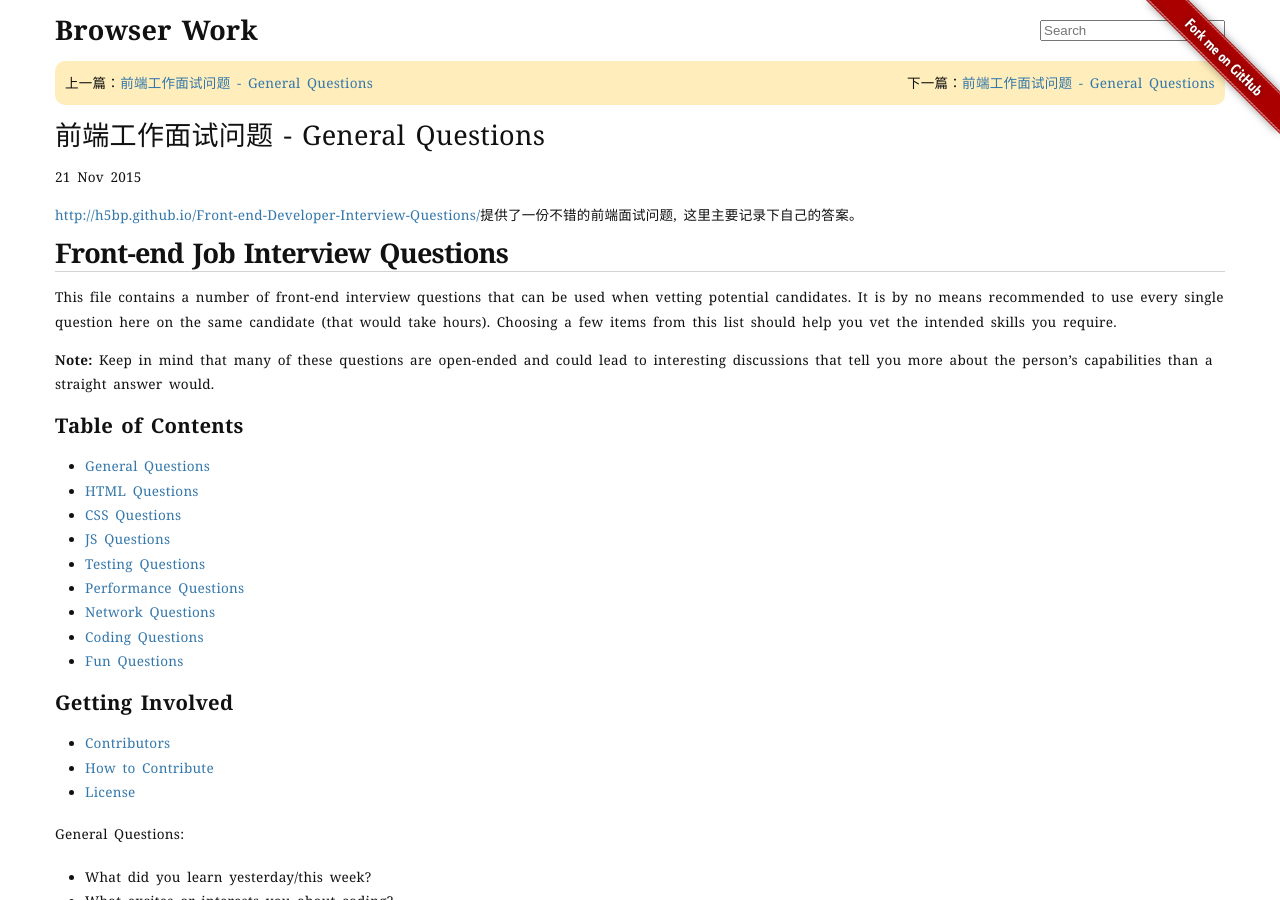
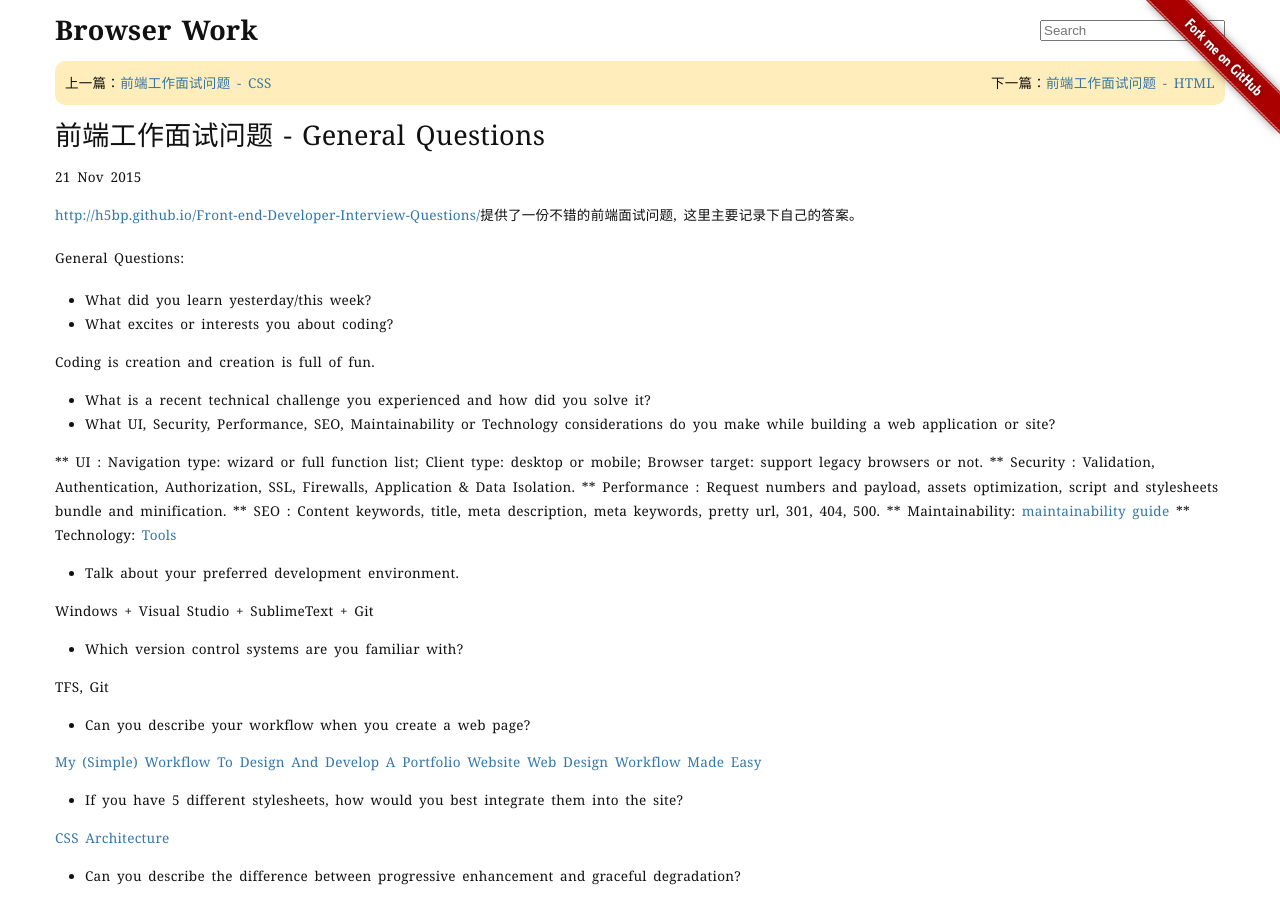
Before and after one commit to aaronz/aaronz.github.com, a Jekyll site: the page built from _posts/2015-11-21-front-end-developer-interview-questions-general.markdown, in a window 1280 px wide and 900 px high. Built offline with Jekyll 4.4.1, drawn with Linux system fonts in a browser that asks for light colours; Markdown is read by kramdown in place of the engine named in the settings; comment, search, counter and statistics services are not loaded.

Commit message:
Refine the post title.

```diff
--- a/_posts/2015-11-21-front-end-developer-interview-questions-css.markdown
+++ b/_posts/2015-11-21-front-end-developer-interview-questions-css.markdown
@@ -1,6 +1,6 @@
 ---
 layout: post
-title:  "前端工作面试问题 - General Questions"
+title:  "前端工作面试问题 - CSS"
 date:   2015-11-21 00:00:00
 categories: Interview
 ---
--- a/_posts/2015-11-21-front-end-developer-interview-questions-general.markdown
+++ b/_posts/2015-11-21-front-end-developer-interview-questions-general.markdown
@@ -9,29 +9,6 @@
 
 <!--more-->
 
-#Front-end Job Interview Questions
-
-This file contains a number of front-end interview questions that can be used when vetting potential candidates. It is by no means recommended to use every single question here on the same candidate (that would take hours). Choosing a few items from this list should help you vet the intended skills you require.
-
-**Note:** Keep in mind that many of these questions are open-ended and could lead to interesting discussions that tell you more about the person's capabilities than a straight answer would.
-
-## Table of Contents
-
-  1. [General Questions](#general-questions)
-  1. [HTML Questions](#html-questions)
-  1. [CSS Questions](#css-questions)
-  1. [JS Questions](#js-questions)
-  1. [Testing Questions](#testing-questions)
-  1. [Performance Questions](#performance-questions)
-  1. [Network Questions](#network-questions)
-  1. [Coding Questions](#coding-questions)
-  1. [Fun Questions](#fun-questions)
-
-## Getting Involved
-
-  1. [Contributors](#contributors)
-  1. [How to Contribute](https://github.com/h5bp/Front-end-Developer-Interview-Questions/blob/master/CONTRIBUTING.md)
-  1. [License](https://github.com/h5bp/Front-end-Developer-Interview-Questions/blob/master/LICENSE.md)
 
 #### General Questions:
 
--- a/_posts/2015-11-21-front-end-developer-interview-questions-html.markdown
+++ b/_posts/2015-11-21-front-end-developer-interview-questions-html.markdown
@@ -1,6 +1,6 @@
 ---
 layout: post
-title:  "前端工作面试问题 - General Questions"
+title:  "前端工作面试问题 - HTML"
 date:   2015-11-21 00:00:00
 categories: Interview
 ---
--- a/_posts/2015-11-21-front-end-developer-interview-questions-js.markdown
+++ b/_posts/2015-11-21-front-end-developer-interview-questions-js.markdown
@@ -1,6 +1,6 @@
 ---
 layout: post
-title:  "前端工作面试问题 - General Questions"
+title:  "前端工作面试问题 - JavaScript"
 date:   2015-11-21 00:00:00
 categories: Interview
 ---
--- a/_posts/2015-11-21-front-end-developer-interview-questions-misc.markdown
+++ b/_posts/2015-11-21-front-end-developer-interview-questions-misc.markdown
@@ -1,6 +1,6 @@
 ---
 layout: post
-title:  "前端工作面试问题 - General Questions"
+title:  "前端工作面试问题 - Misc"
 date:   2015-11-21 00:00:00
 categories: Interview
 ---
```
